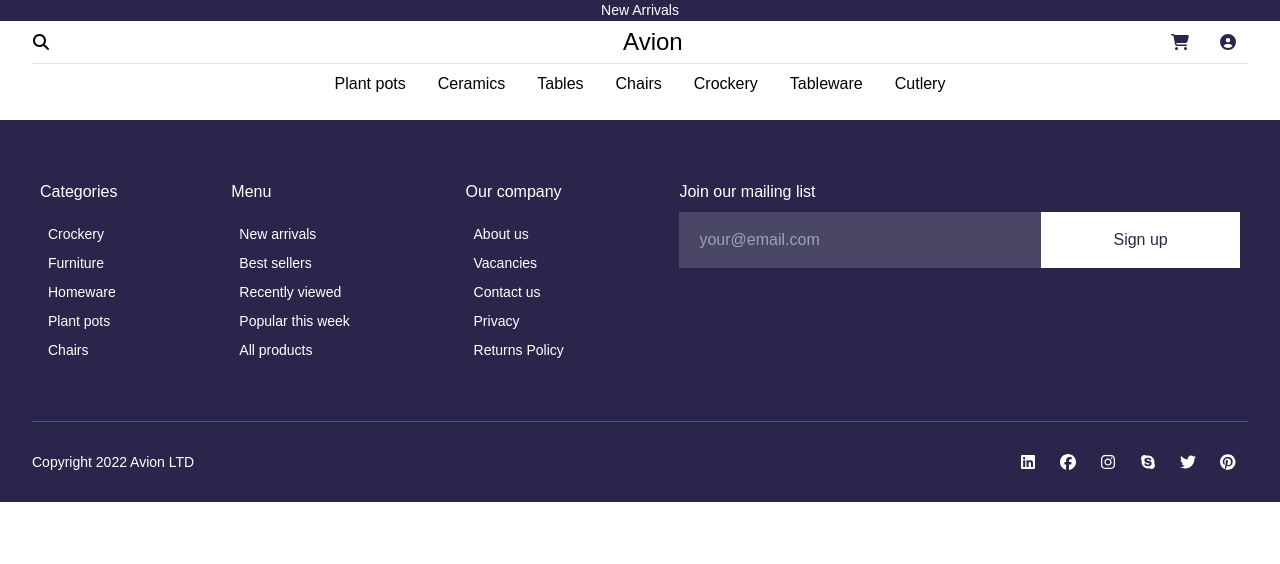
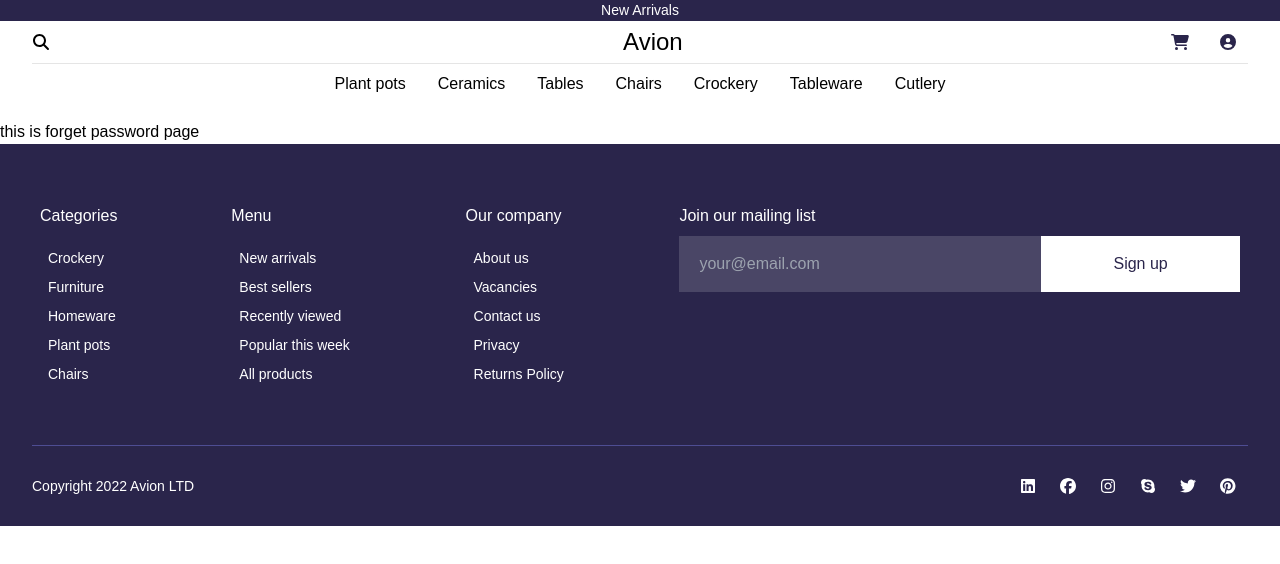
Before and after one commit to vuhuy172dh/ecommerce-website, a React (Create React App) app: page /forgetPassword in a window 1280 px wide. Shown: the top 564 px of the page. Built offline with nearby package versions, Linux system fonts and the light colour scheme; a web font is replaced by a local one.

Commit message:
add authenticatic page

```diff
--- a/src/app.jsx
+++ b/src/app.jsx
@@ -10,6 +10,9 @@ import Footer from './components/footer'
 import NavDrawer from './components/navDrawer'
 import NavMode from './hooks/useNavMode'
 import User from './pages/user'
+import SignIn from './pages/signIn'
+import SignUp from './pages/signUp'
+import ForgetPassword from './pages/forgetPassword'
 
 function App() {
   return (
@@ -29,6 +32,9 @@ function App() {
           <Route path="/products" element={<ProductListingPage />} />
           <Route path="/product/:productId" element={<ProductDetailPage />} />
           <Route path="/products/:category" element={<ProductListingPage />} />
+          <Route path="/signin" element={<SignIn />} />
+          <Route path="/signup" element={<SignUp />} />
+          <Route path="/forgetPassword" element={<ForgetPassword />} />
         </Routes>
       </main>
       <footer>
--- /dev/null
+++ b/src/pages/forgetPassword.jsx
@@ -0,0 +1,5 @@
+function ForgetPassword() {
+  return <div>this is forget password page</div>
+}
+
+export default ForgetPassword
--- /dev/null
+++ b/src/pages/signIn.jsx
@@ -0,0 +1,5 @@
+function SignIn() {
+  return <div>this is Sign in page</div>
+}
+
+export default SignIn
--- /dev/null
+++ b/src/pages/signUp.jsx
@@ -0,0 +1,5 @@
+function SignUp() {
+  return <div>This is sign up page</div>
+}
+
+export default SignUp
```
